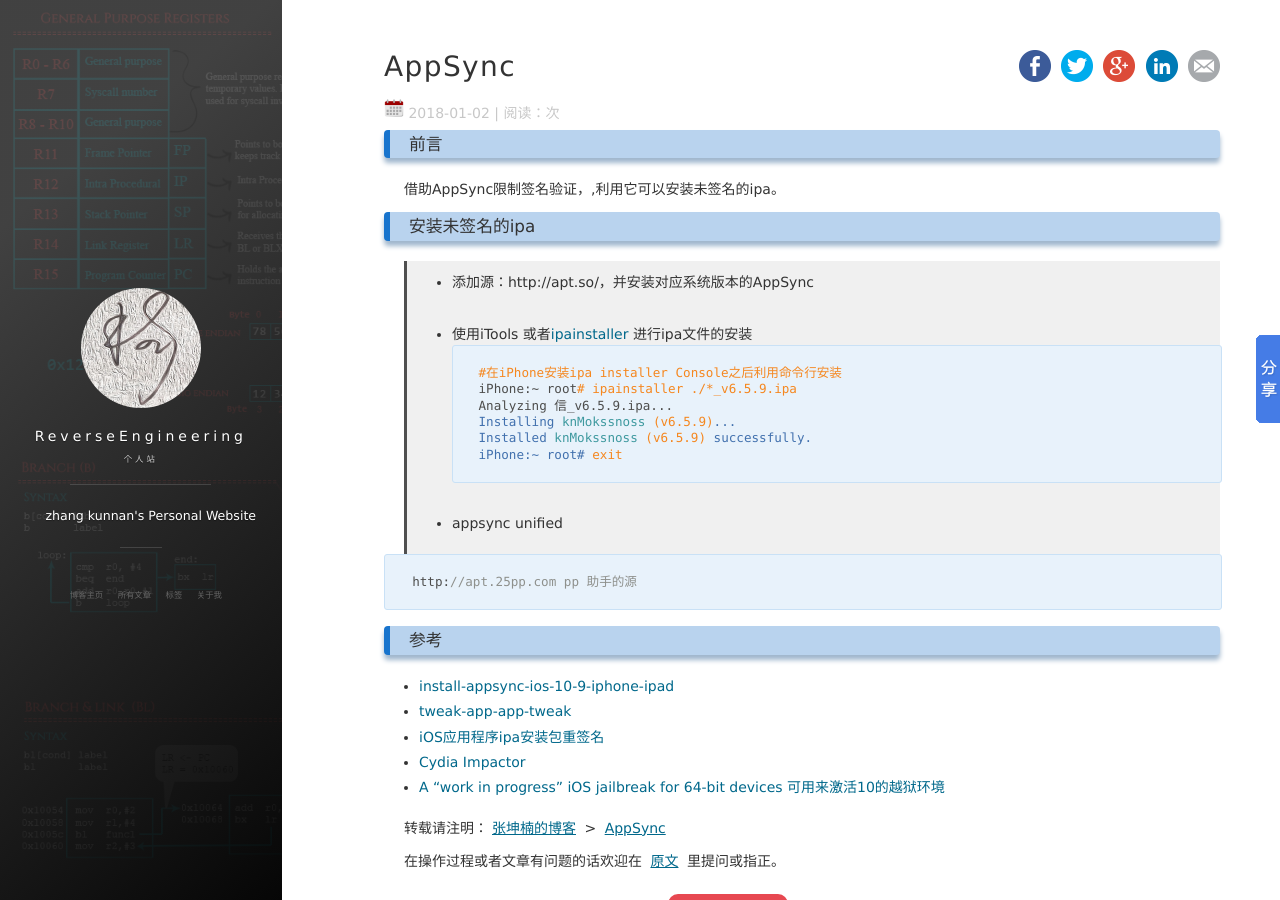
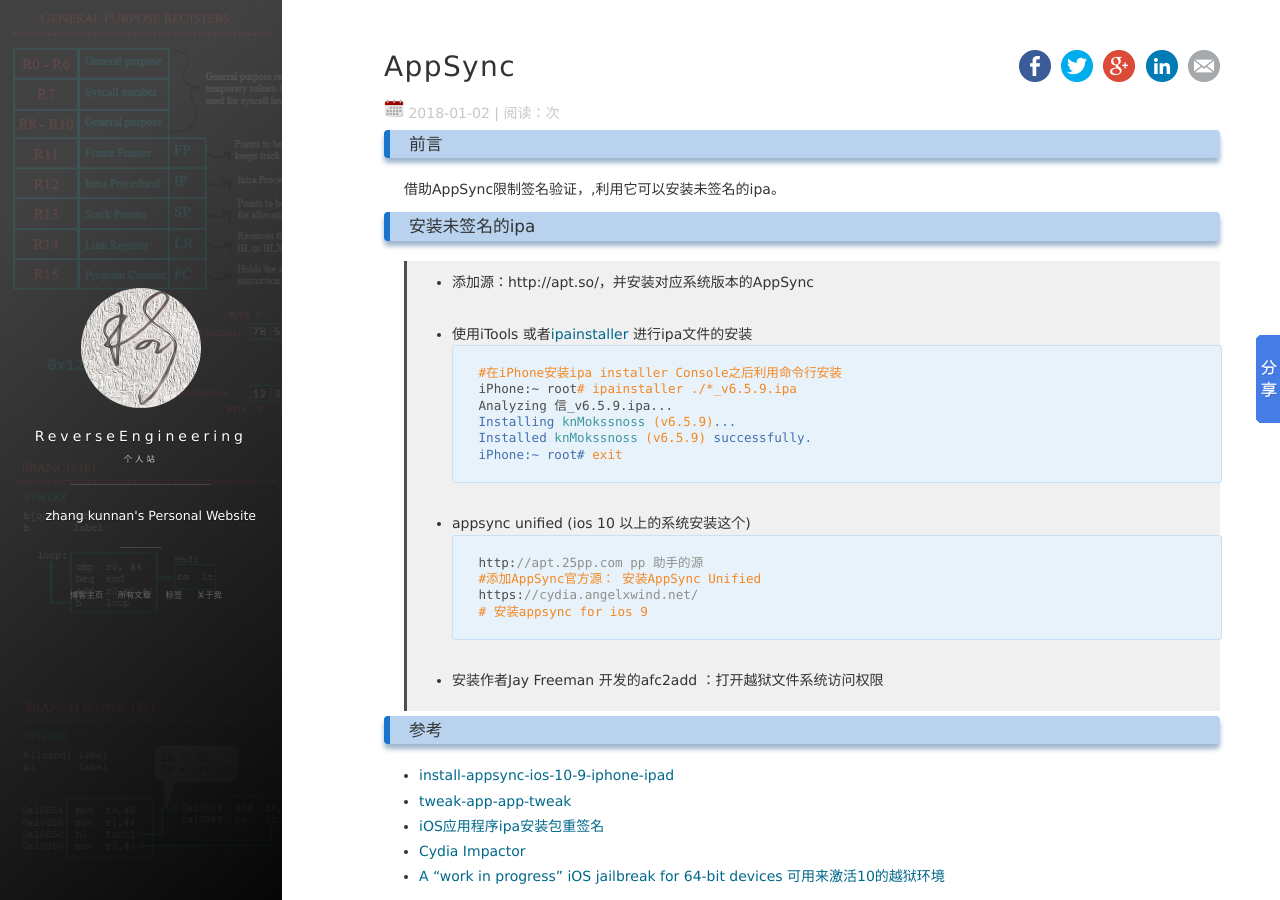
Before and after one commit to zhangkn/zhangkn.github.io, a Jekyll site: the page built from _posts/2018-01-02-AppSync.md, in a window 1280 px wide and 900 px high. Built offline with Jekyll 4.4.1, drawn with Linux system fonts in a browser that asks for light colours; nearby versions of some CDN libraries; comment, search, counter and statistics services are not loaded.

Commit message:
借助AppSync限制签名验证，

````diff
--- a/_posts/2018-01-02-AppSync.md
+++ b/_posts/2018-01-02-AppSync.md
@@ -26,13 +26,15 @@
 iPhone:~ root# exit
 ```
 
-
->* appsync unified
-
+>* appsync unified  (ios 10 以上的系统安装这个)
 ```
 http://apt.25pp.com pp 助手的源
+#添加AppSync官方源： 安装AppSync Unified
+https://cydia.angelxwind.net/
+# 安装appsync for ios 9
 ```
 
+>*  安装作者Jay Freeman 开发的afc2add ：打开越狱文件系统访问权限
 
 
 ### 参考
````
Also changed, not shown: _posts/2018-01-10-Inter-processCommunicationByRrocketbootstrap.md (+40 -0 lines).
